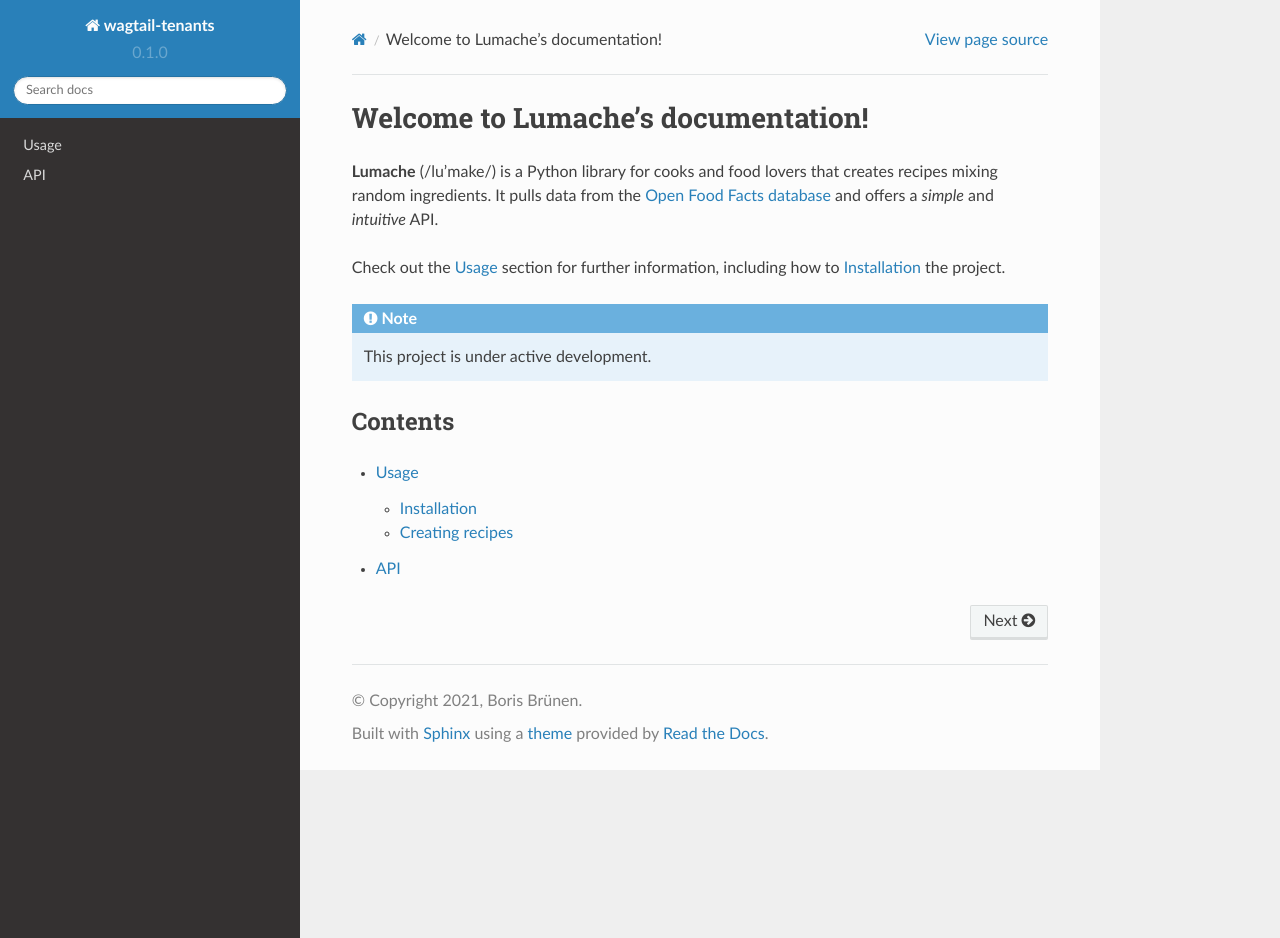
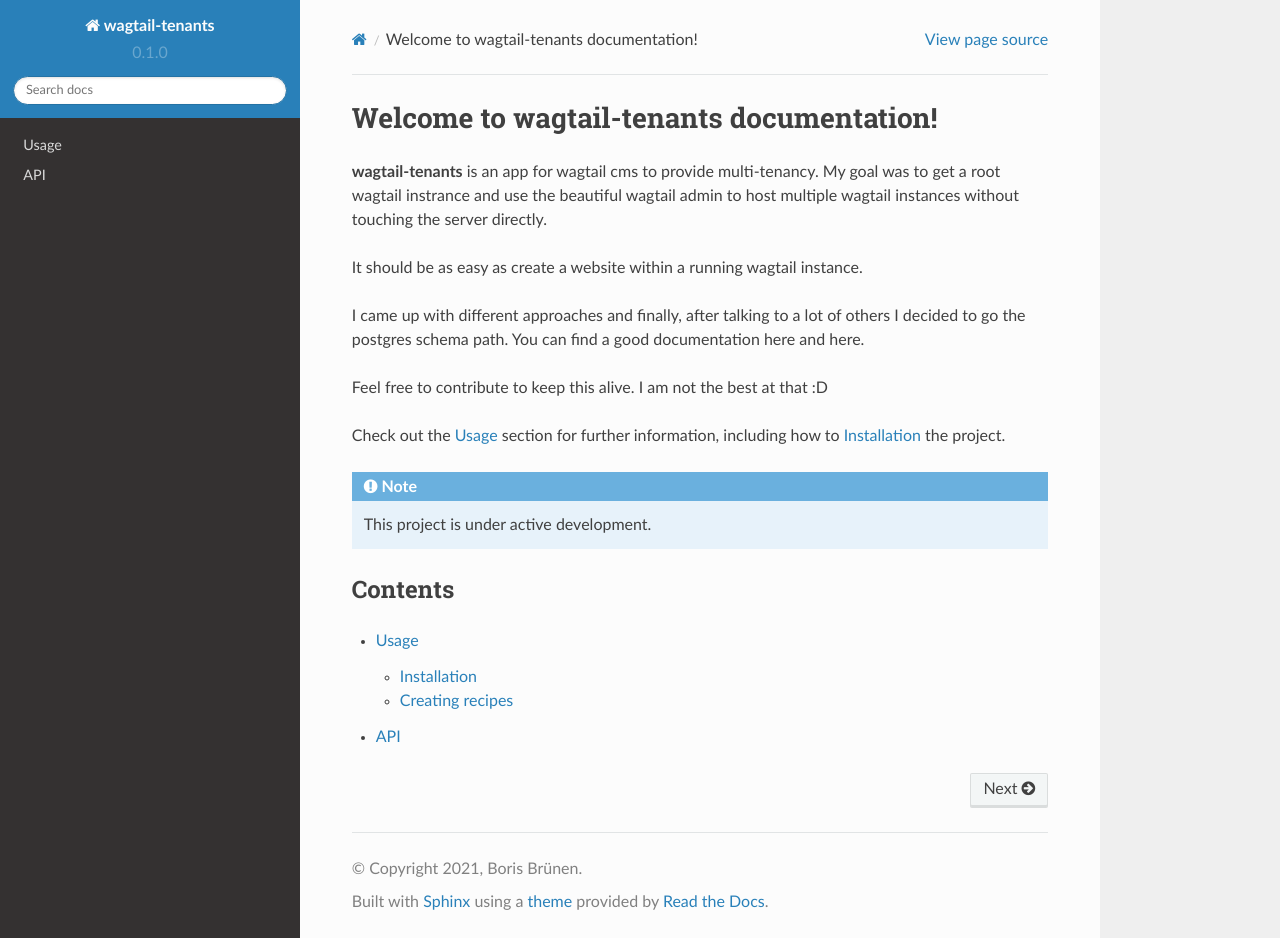
Before and after one commit to borisbrue/wagtail-tenants, a Sphinx documentation site: the page built from docs/source/index.rst, in a window 1280 px wide and 938 px high. Built offline with Sphinx 7.4.7 and the Read the Docs theme 2.0.0, drawn with Linux system fonts in a browser that asks for light colours.

Commit message:
Update index.rst

```diff
--- a/docs/source/index.rst
+++ b/docs/source/index.rst
@@ -1,10 +1,16 @@
-Welcome to Lumache's documentation!
+Welcome to wagtail-tenants documentation!
 ===================================
 
-**Lumache** (/lu'make/) is a Python library for cooks and food lovers
-that creates recipes mixing random ingredients.
-It pulls data from the `Open Food Facts database <https://world.openfoodfacts.org/>`_
-and offers a *simple* and *intuitive* API.
+**wagtail-tenants** is an app for wagtail cms to provide multi-tenancy.
+My goal was to get a root wagtail instrance and use the beautiful wagtail admin
+to host multiple wagtail instances without touching the server directly.
+
+It should be as easy as create a website within a running wagtail instance.
+
+I came up with different approaches and finally, after talking to a lot of others I decided to go the postgres schema path.
+You can find a good documentation here and here.
+
+Feel free to contribute to keep this alive. I am not the best at that :D
 
 Check out the :doc:`usage` section for further information, including
 how to :ref:`installation` the project.
```
